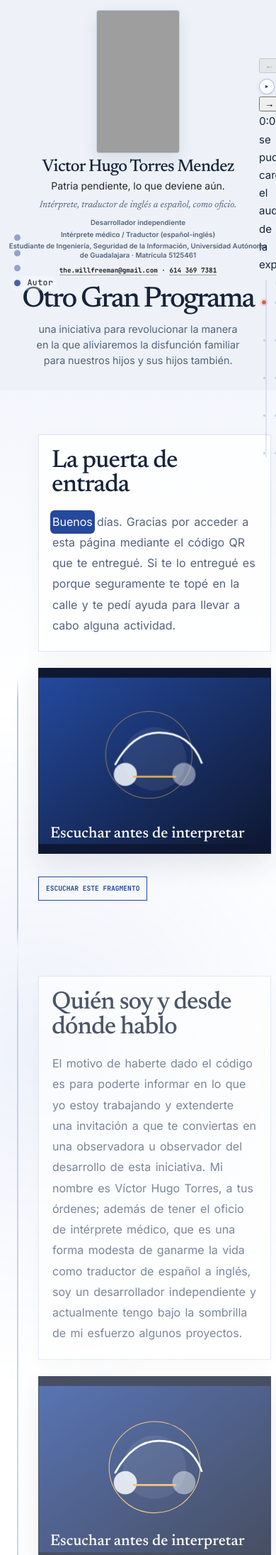
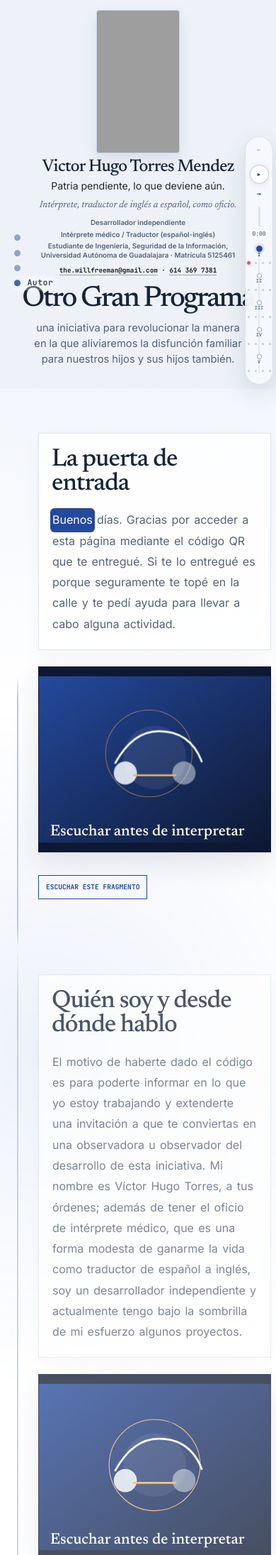
Before and after one commit to SeryMente/otrobuenprograma, a PHP site: page / in a window 390 px wide. Shown: the part 55-2246 px from the top of the page at 71% size. Run offline with PHP 8.4, Linux system fonts and the light colour scheme; grey boxes are pictures that could not be loaded.

Commit message:
feat(v1.7.0): compose hero and embed rail transport

```diff
--- a/assets/css/story-v3.css
+++ b/assets/css/story-v3.css
@@ -234,3 +234,122 @@ html.mobile-nav-open .story-micro-rail,html.mobile-nav-open .story-player{pointe
 html.mobile-nav-open .story-return-overlay{pointer-events:none;opacity:0}
 }
 @media(max-width:340px){.obp-author-portrait{width:110px;height:190px}.obp-hero h1{white-space:normal;text-wrap:balance;max-width:230px;font-size:clamp(2.05rem,11vw,3rem)}.story-intro h2{font-size:clamp(1.55rem,8vw,2.5rem)}}
+
+
+/* ===== v1.7.0 · F4 composition + roadmap transport ===== */
+.story-player,.story-player-legacy{display:none!important}
+.story-intro{display:none!important}
+.obp-hero{
+  display:flex;
+  flex-direction:column;
+  align-items:center;
+  justify-content:center;
+  width:min(760px,calc(100% - 40px));
+  min-height:100svh;
+  margin:0 auto;
+  padding:clamp(72px,9vw,120px) 0 56px;
+  gap:24px;
+  text-align:center;
+}
+.obp-author-card{
+  order:1;
+  width:min(100%,420px);
+  margin:0 auto;
+  display:flex;
+  flex-direction:column;
+  align-items:center;
+}
+.obp-hero-copy{order:2;width:100%;max-width:760px;text-align:center}
+.obp-hero h1{
+  width:100%;
+  max-width:none;
+  margin:0 0 16px;
+  font-size:clamp(3rem,7vw,6.6rem);
+  line-height:.9;
+  letter-spacing:-.055em;
+  white-space:nowrap;
+  text-wrap:nowrap;
+}
+.obp-hero-dek{
+  width:min(720px,100%);
+  max-width:none;
+  margin:0 auto;
+  color:#53627b;
+  font-size:clamp(1rem,1.8vw,1.28rem);
+  line-height:1.55;
+  text-wrap:balance;
+}
+.story-micro-rail{
+  position:fixed;
+  top:50%;
+  right:calc(10px + env(safe-area-inset-right));
+  z-index:90;
+  display:flex;
+  flex-direction:column;
+  align-items:center;
+  gap:7px;
+  width:46px;
+  padding:9px 5px;
+  transform:translateY(-50%);
+  border:1px solid rgba(36,73,157,.13);
+  border-radius:999px;
+  background:rgba(247,249,253,.88);
+  box-shadow:0 12px 34px rgba(15,29,66,.12);
+  backdrop-filter:blur(14px);
+  -webkit-backdrop-filter:blur(14px);
+  opacity:0;
+  pointer-events:none;
+  transition:opacity .18s ease;
+}
+#relato-sonoro.story.is-in-story .story-micro-rail{opacity:1;pointer-events:auto}
+.story-micro-controls{display:grid;grid-template-columns:1fr;gap:3px;width:100%;justify-items:center}
+.story-micro-controls button{
+  width:30px;height:24px;padding:0;border:0;background:transparent;color:#24499d;cursor:pointer;
+  font:800 .62rem/1 'JetBrains Mono',monospace;
+}
+.story-micro-controls button:disabled{opacity:.3;cursor:not-allowed}
+.story-micro-play{
+  width:30px!important;height:30px!important;
+  border:1px solid rgba(36,73,157,.28)!important;
+  border-radius:50%!important;
+  background:rgba(255,255,255,.9)!important;
+  box-shadow:0 2px 8px rgba(15,29,66,.08);
+}
+.story-micro-progress{
+  position:relative;width:3px;height:28px;overflow:hidden;border-radius:999px;background:rgba(36,73,157,.12);
+}
+.story-micro-progress span{position:absolute;left:0;bottom:0;width:100%;height:var(--progress,0%);background:#24499d;border-radius:999px;transition:height .05s linear}
+.story-micro-meta{display:grid;gap:2px;justify-items:center;max-width:40px;text-align:center}
+.story-micro-time{color:#61708b;font:700 .5rem/1 'JetBrains Mono',monospace;white-space:nowrap}
+.story-micro-status{position:absolute;width:1px;height:1px;overflow:hidden;clip:rect(0 0 0 0);white-space:nowrap}
+.story-micro-rail ol{position:relative;display:grid;gap:7px;margin:0;padding:5px 0;list-style:none}
+.story-micro-phase{position:relative;display:grid;justify-items:center;gap:1px}
+.story-micro-phase-label,.story-micro-segment{position:relative;z-index:1;margin:0;border:0;cursor:pointer;background:transparent;padding:0}
+.story-micro-phase-label{width:34px;height:17px;color:#61708b;font:800 .43rem/1 'JetBrains Mono',monospace}
+.story-micro-phase-label::before{content:'';display:block;width:5px;height:5px;margin:0 auto 1px;border:1px solid rgba(36,73,157,.42);border-radius:50%;background:#f7f9fd}
+.story-micro-phase.is-current .story-micro-phase-label{color:#24499d}
+.story-micro-phase.is-current .story-micro-phase-label::before{width:7px;height:7px;border-color:#24499d;background:#24499d;box-shadow:0 0 0 3px rgba(36,73,157,.11)}
+.story-micro-segments{display:flex;justify-content:center;gap:1px}
+.story-micro-segment{width:9px;height:13px;display:grid;place-items:center}
+.story-micro-segment span{display:block;width:3px;height:3px;border:1px solid rgba(36,73,157,.34);border-radius:50%;background:#fff}
+.story-micro-segment.is-past span{border-color:#24499d;background:#24499d}
+.story-micro-segment.is-current span{width:5px;height:5px;border-color:#d35f50;background:#d35f50;box-shadow:0 0 0 2px rgba(211,95,80,.12)}
+.story-micro-rail ol::before{
+  content:'';position:absolute;top:8px;bottom:8px;left:50%;width:1px;transform:translateX(-50%);background:rgba(36,73,157,.18)
+}
+@media(max-width:820px){
+  .obp-hero{width:calc(100% - 20px);min-height:auto;padding:14px 0 30px;gap:17px}
+  .obp-author-card{width:min(100%,300px)}
+  .obp-hero-copy{width:100%}
+  .obp-hero h1{font-size:clamp(2.35rem,10.5vw,4.1rem);line-height:.9;margin-bottom:11px}
+  .obp-hero-dek{font-size:.92rem;line-height:1.48}
+  .story-micro-rail{right:calc(4px + env(safe-area-inset-right));width:40px;padding:7px 4px}
+  .story-micro-controls button{width:26px;height:22px}
+  .story-micro-play{width:27px!important;height:27px!important}
+}
+@media(max-width:340px){
+  .obp-hero{width:calc(100% - 14px)}
+  .obp-hero h1{max-width:230px;white-space:normal;text-wrap:balance;font-size:clamp(2.05rem,11vw,3rem)}
+  .obp-hero-dek{font-size:.88rem}
+}
+@media(prefers-reduced-motion:reduce){.story-micro-rail{transition:none}}
```
